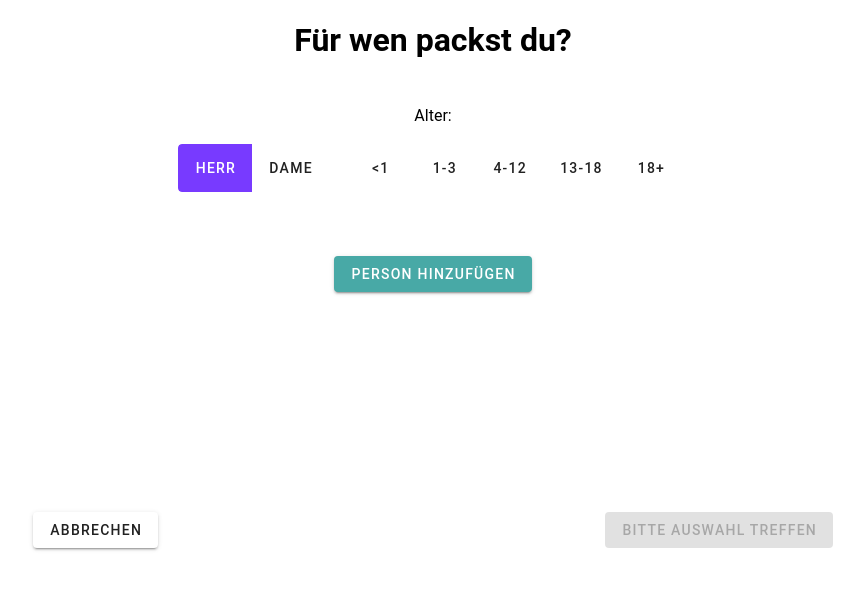
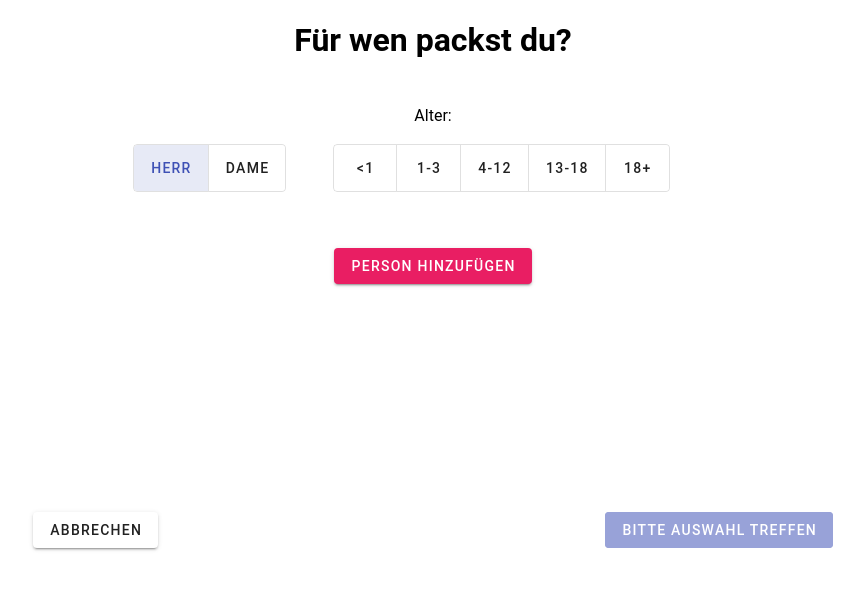
Before and after one commit to joshuakonadu/baggage-generator, a Vue app in the folder frontend/: page /generator in a window 1280 px wide. Shown: the top 590 px of the page, without its empty margins (207-1071 px from the left). Built offline with nearby package versions, Linux system fonts and the light colour scheme.

Commit message:
improve styling

```diff
--- a/frontend/src/assets/main.css
+++ b/frontend/src/assets/main.css
@@ -2,7 +2,7 @@
     cursor: pointer;
 }
 .card-box-shadow{
-    box-shadow: 0 0 6px rgb(0 20 250);
+    box-shadow: 0 0 6px rgb(233, 30, 99);
 }
 .generator-positioning{
     display: flex;
--- a/frontend/src/baggageListHelpers/categoryMap.js
+++ b/frontend/src/baggageListHelpers/categoryMap.js
@@ -8,6 +8,7 @@ function getBaggageListCategoryies() {
     6666: "Erste-Hilfe",
     7777: "Sonstiges",
     8888: "Dokumente",
+    8989: "Persönliches",
     9999: "Fahrrad",
     1212: "Technik",
     2323: "Ausland",
--- a/frontend/src/components/BaggageListResult.vue
+++ b/frontend/src/components/BaggageListResult.vue
@@ -52,7 +52,7 @@ const convertGender = function (genderChar, age) {
           }}
         </h2>
         <span class="ml-4 mt-2">{{
-          convertAgeIdToAge(baggageStore.personinfo[index].age)
+          `(${convertAgeIdToAge(baggageStore.personinfo[index].age)})`
         }}</span>
       </div>
       {{ baggageStore.result.length }}
--- a/frontend/src/components/ForWhom.vue
+++ b/frontend/src/components/ForWhom.vue
@@ -51,13 +51,19 @@ watch(
   <div class="generator-positioning">
     <h1 class="mb-10">Für wen packst du?</h1>
     <div class="mb-4">Alter:</div>
-    <div class="mb-16" v-for="person in generatorStore.persons" :key="person">
+    <div
+      class="mb-10 w-75"
+      v-for="person in generatorStore.persons"
+      :key="person"
+    >
       <v-row>
         <v-col md="4">
           <v-btn-toggle
             v-model="person.selectGender"
-            color="deep-purple-accent-3"
+            color="indigo"
             rounded="1"
+            divided
+            variant="outlined"
           >
             <v-btn
               v-for="gender in person.optionsGender"
@@ -71,8 +77,10 @@ watch(
         <v-col md="8">
           <v-btn-toggle
             v-model="person.selectAgeId"
-            color="deep-purple-accent-3"
+            color="indigo"
             rounded="1"
+            divided
+            variant="outlined"
           >
             <v-btn
               v-for="age in person.optionsAge"
@@ -85,7 +93,9 @@ watch(
         </v-col>
       </v-row>
     </div>
-    <v-btn color="secondary" @click="addPerson"> Person hinzufügen </v-btn>
+    <v-btn class="mt-4" color="pink" @click="addPerson">
+      Person hinzufügen
+    </v-btn>
   </div>
 </template>
 
--- a/frontend/src/components/GeneratorNavButtons.vue
+++ b/frontend/src/components/GeneratorNavButtons.vue
@@ -1,4 +1,5 @@
 <script setup>
+import { ref } from "vue";
 import { useGeneratorStore } from "/src/stores/generator.js";
 import { useRouter } from "vue-router";
 const props = defineProps({
@@ -10,6 +11,8 @@ const router = useRouter();
 const generatorStore = useGeneratorStore();
 
 const emit = defineEmits(["next", "back"]);
+
+const snackbar = ref(false);
 
 const backToHome = function () {
   router.push("/");
@@ -28,6 +31,7 @@ const createBaggageList = async function () {
     await generatorStore.initBaggageListCreation();
     router.push({ path: "/baggage-list" });
   } catch (err) {
+    snackbar.value = true;
     console.log(err);
   }
 };
@@ -40,11 +44,21 @@ const createBaggageList = async function () {
     <v-btn
       v-if="props.page < 7"
       @click="pressedNext"
+      color="indigo"
       :disabled="props.disableButton"
     >
       <span v-if="props.disableButton">Bitte Auswahl treffen</span>
       <span v-else>Weiter</span>
     </v-btn>
     <v-btn v-else @click="createBaggageList"> Packliste erstellen </v-btn>
+    <v-snackbar v-model="snackbar">
+      Beim erstellen der Gepäckliste ist ein Fehler aufgetreten.
+
+      <template v-slot:actions>
+        <v-btn color="pink" variant="text" @click="snackbar = false">
+          Schließen
+        </v-btn>
+      </template>
+    </v-snackbar>
   </div>
 </template>
--- a/frontend/src/components/TheWelcome.vue
+++ b/frontend/src/components/TheWelcome.vue
@@ -6,7 +6,7 @@ import { RouterLink } from "vue-router";
   <main>
     <div class="hero-section">
       <RouterLink to="/generator">
-        <v-btn color="primary"> Erstelle deine packliste </v-btn>
+        <v-btn color="primary"> Erstelle deine Gepäckliste </v-btn>
       </RouterLink>
     </div>
   </main>
```
